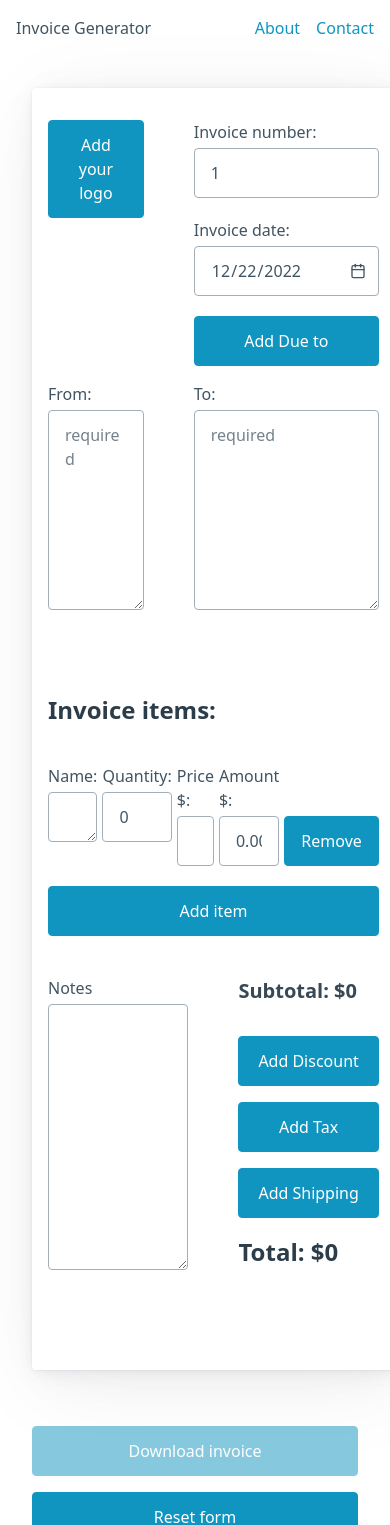
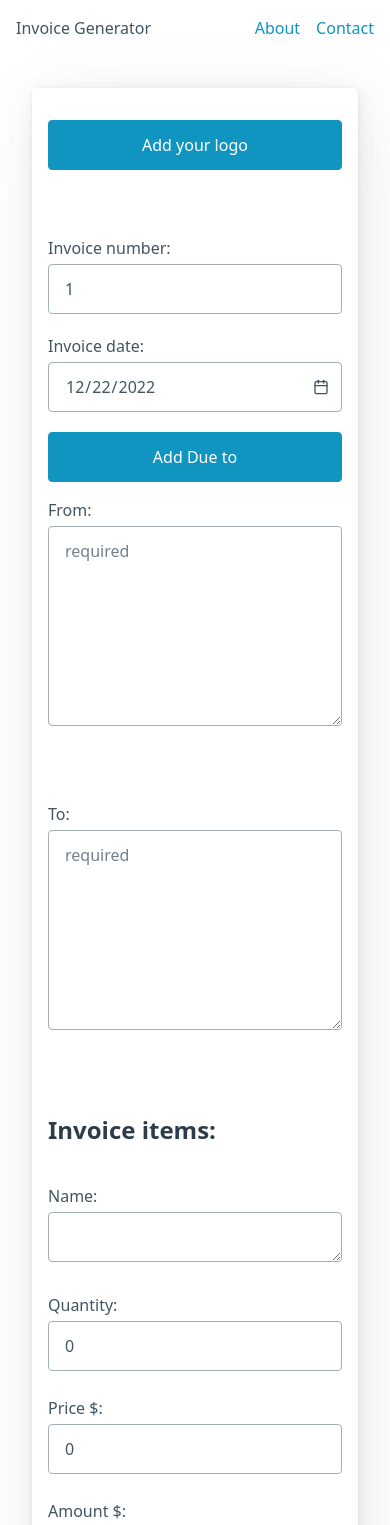
Before and after one commit to vshulya/invoice_app, a React (Create React App) app: page / in a window 390 px wide. Shown: the top 1525 px of the page. Built offline with nearby package versions, Linux system fonts and the light colour scheme; what @react-pdf/renderer would draw is missing.

Commit message:
feat responsive

```diff
--- a/src/components/InvoiceForm/InvoiceForm.tsx
+++ b/src/components/InvoiceForm/InvoiceForm.tsx
@@ -219,8 +219,6 @@ const InvoiceApp: React.FC<Props> = (_props) => {
 			const size = file.size / 1024 / 1024;
 			console.log(size);
 			if (size > 5) {
-debugger
-					console.log('error');
 				setInvoiceLogoError("File size should be less than 5mb");
 				setTimeout(() => {
 					setInvoiceLogoError("");
@@ -416,8 +414,8 @@ return (
 					<article>
 						{/* invoice info */}
 						<section className='invoice__info'>
-						<div className='invoice__info-row'>
-							<div>
+							<div className='invoice__info-section'>
+								<div className='invoice__info-subsection'>
 									<div className="invoice__logo">
 										<label htmlFor="invoice__logo">{!invoiceLogoPreview ?
 											<div className="invoice__logo-view">
@@ -432,7 +430,22 @@ return (
 										</div>
 									</div>
 								</div>
-							<div>
+
+								<div  className='invoice__info-subsection'>
+									<label>
+										Invoice number:
+										<input type="text" value={invoiceNumber} onChange={handleInvoiceNumberChange} />
+									</label>
+									<label>
+										Invoice date:
+										<input type="date" value={invoiceDate.toISOString().substr(0, 10)} onChange={handleInvoiceDateChange} />
+									</label>
+									{showDueDate ? dueDateToLabel : showDueDateButton}
+								</div>
+							</div>
+
+							<div className='invoice__info-section'>
+								<div className='invoice__info-subsection'>
 									<label>
 										From:
 										<textarea
@@ -449,20 +462,8 @@ return (
 											required />
 									</label>
 								</div>
-						</div>
-						<div className='invoice__info-row'>
-							<div>
-								<label>
-									Invoice number:
-									<input type="text" value={invoiceNumber} onChange={handleInvoiceNumberChange} />
-								</label>
-								<label>
-									Invoice date:
-									<input type="date" value={invoiceDate.toISOString().substr(0, 10)} onChange={handleInvoiceDateChange} />
-								</label>
-								{showDueDate ? dueDateToLabel : showDueDateButton}
-							</div>
-							<div>
+
+								<div className='invoice__info-subsection'>
 									<label>
 										To:
 										<textarea
@@ -480,9 +481,10 @@ return (
 									</label>
 								</div>
 							</div>
+
 						</section>
 						<br />
-
+						<section>
 							<h3>Invoice items:</h3>
 							{invoiceItems.map((item, index) => (
 								<div className='invoice__items' key={index}>
@@ -503,13 +505,14 @@ return (
 										<input type="text" value={(item.price * item.quantity).toFixed(2)} readOnly />
 									</label>
 									{/* TODO something more elegant */}
-							<label className='invoice__item-remove'>Remove Item
+									<label className='invoice__item-remove'>Remove
 										<button className='invoice__item-button' type="button" onClick={() => handleRemoveItem(index)}>Remove</button>
 									</label>
 								</div>
 							))}
 
 							<button type="button" onClick={handleAddItem}>Add item</button>
+						</section>
 						<br />
 						<section className='price'>
 							<div>
@@ -535,10 +538,12 @@ return (
 						</section>
 					</article>
 				</fieldset>
-		</form>
+			</form >
 
-		{isFormValid ? <PDFDownloadLink
-			document={<PDFFile
+			{
+				isFormValid ? <PDFDownloadLink
+					document={
+						<PDFFile
 							invoiceLogo={invoiceLogoPreview}
 							invoiceNumber={invoiceNumber}
 							invoiceDate={invoiceDate}
@@ -560,7 +565,7 @@ return (
 						/>}>
 					{({ loading }) => (loading ? <button>'Loading document...'</button> : <button onClick={handleSaveLocaleStorage} type="submit">Download invoice</button>)}
 					{/* todo not sure about Loading document... */}
-		</PDFDownloadLink> : <button disabled>Download invoice</button>}
+				</PDFDownloadLink > : <button disabled>Download invoice</button>}
 			<button onClick={handleFormReset}>Reset form</button>
 		</main >
 	);
--- a/src/index.css
+++ b/src/index.css
@@ -5,8 +5,17 @@
 
 .invoice__info {
 	display: flex;
+	flex-direction: column;
+}
+
+.invoice__info-section {
+	display: flex;
 	justify-content: space-between;
 	gap: 50px;
+}
+
+.invoice__info-subsection {
+	flex: 1;
 }
 
 .invoice__info-fromto {
@@ -15,23 +24,8 @@
 	resize: vertical;
 }
 
-.invoice__info-row {
-	display: flex;
-	flex-direction: column;
-	justify-content: space-between;
-}
-
-/* .invoice__logo-view {
-	width: 200px;
-	border: var(--border-width) solid var(--border-color);
-	border-radius: var(--border-radius);
-	outline: 0;
-	--background-color: var(--form-element-background-color);
-	--border-color: var(--form-element-border-color);
-	display: flex;
-} */
 .invoice__logo-preview {
-position: relative;
+	position: relative;
 }
 
 .invoice__logo-preview-img {
@@ -116,3 +110,22 @@ position: relative;
 .add__label-label {
 	width: 100%;
 }
+
+@media screen and (max-width: 540px) {
+	.invoice__info-section {
+		flex-direction: column;
+	}
+}
+
+@media screen and (max-width: 540px) {
+	.invoice__items {
+		display: flex;
+		flex-direction: column;
+	}
+}
+
+@media screen and (max-width: 540px) {
+	.price {
+		flex-direction: column-reverse;
+	}
+}
```
Lines whose indentation alone changed are shown as unchanged.
